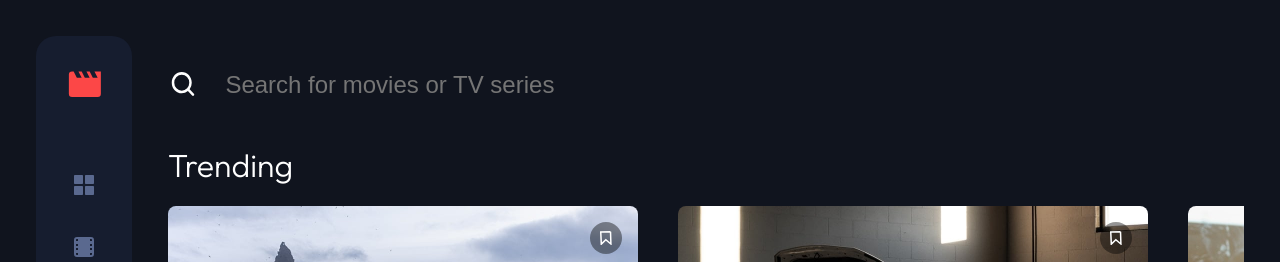
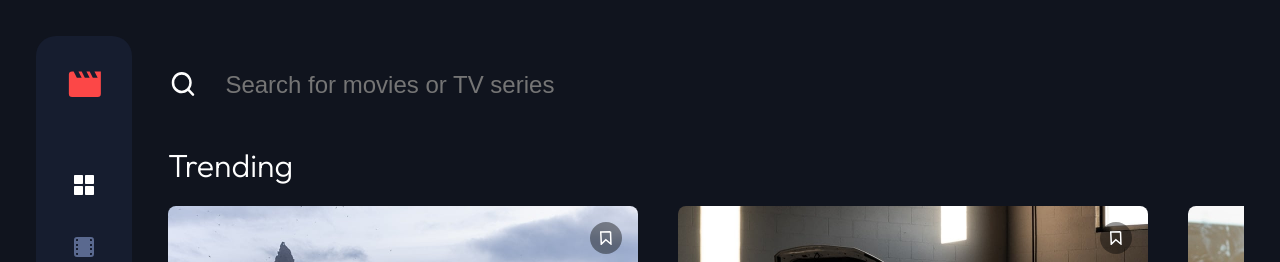
Before and after one commit to vincora/entertainment-web-app, a React (Vite) app: page / in a window 1280 px wide. Shown: the top 262 px of the page. Built offline with nearby package versions, Linux system fonts and the light colour scheme.

Commit message:
added active state mod for nav links

```diff
--- a/src/widgets/navbar/Navbar.jsx
+++ b/src/widgets/navbar/Navbar.jsx
@@ -6,25 +6,29 @@ import MoviesIcon from "../../assets/icon-nav-movies.svg?react";
 import TvSeriesIcon from "../../assets/icon-nav-tv-series.svg?react";
 import avatar from "../../assets/image-avatar.png";
 import styles from "./Navbar.module.scss";
-import { Link } from "react-router-dom";
+import { Link, useLocation } from "react-router-dom";
+import cn from "clsx";
 
 const Navbar = () => {
+
+  const location = useLocation();
+
   return (
     <nav className={styles.navbar}>
       <div className={styles.navbar__logo}>
         <Logo />
       </div>
       <div className={styles.navbar__links}>
-        <Link to={"/"} className={styles.navbar__item}>
+        <Link to={"/"} className={cn(styles.navbar__item, {[styles.navbar__item_active]: location.pathname === '/'})}>
           <HomeIcon />
         </Link>
-        <Link to={"/movies"} className={styles.navbar__item}>
+        <Link to={"/movies"} className={cn(styles.navbar__item, {[styles.navbar__item_active]: location.pathname === '/movies'})}>
           <MoviesIcon />
         </Link>
-        <Link to={"/tv-series"} className={styles.navbar__item}>
+        <Link to={"/tv-series"} className={cn(styles.navbar__item, {[styles.navbar__item_active]: location.pathname === '/tv-series'})}>
           <TvSeriesIcon />
         </Link>
-        <Link to={"/bookmarked"} className={styles.navbar__item}>
+        <Link to={"/bookmarked"} className={cn(styles.navbar__item, {[styles.navbar__item_active]: location.pathname === '/bookmarked'})}>
           <BookmarkIcon />
         </Link>
       </div>
```
